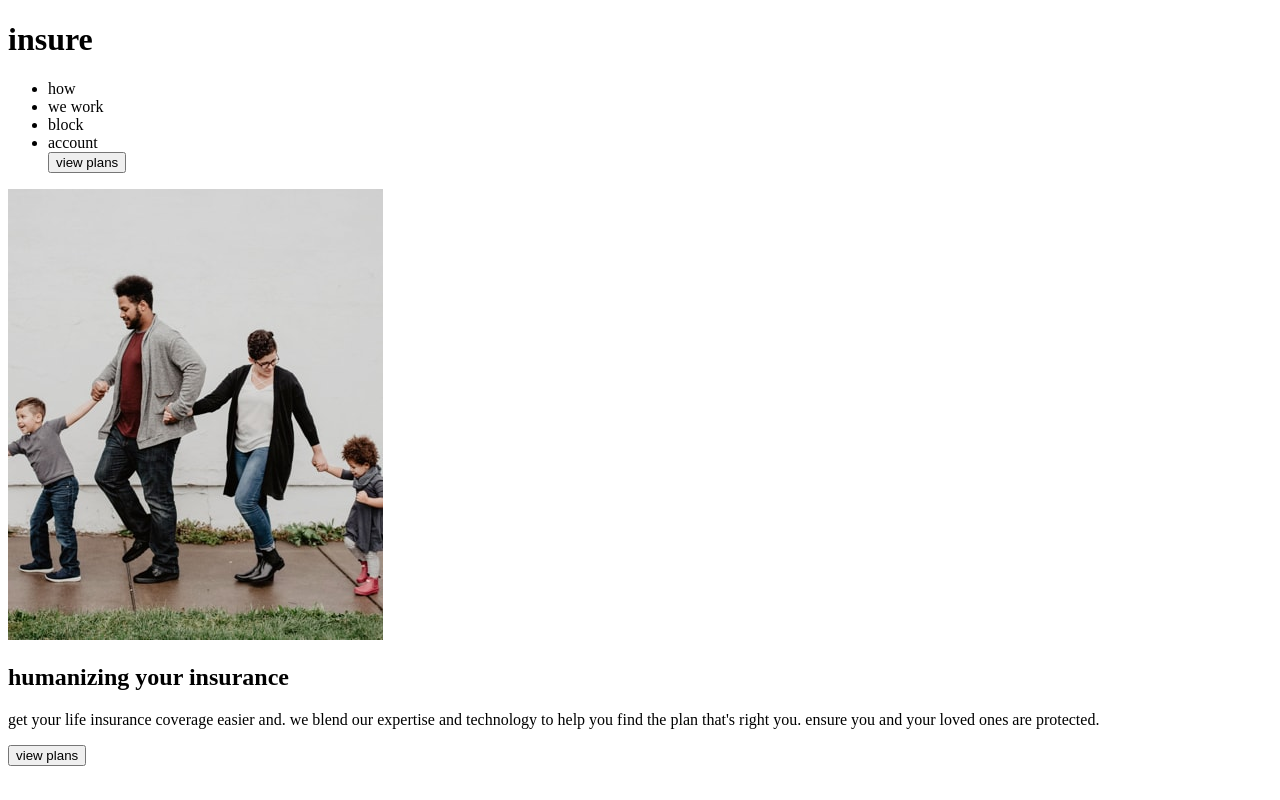
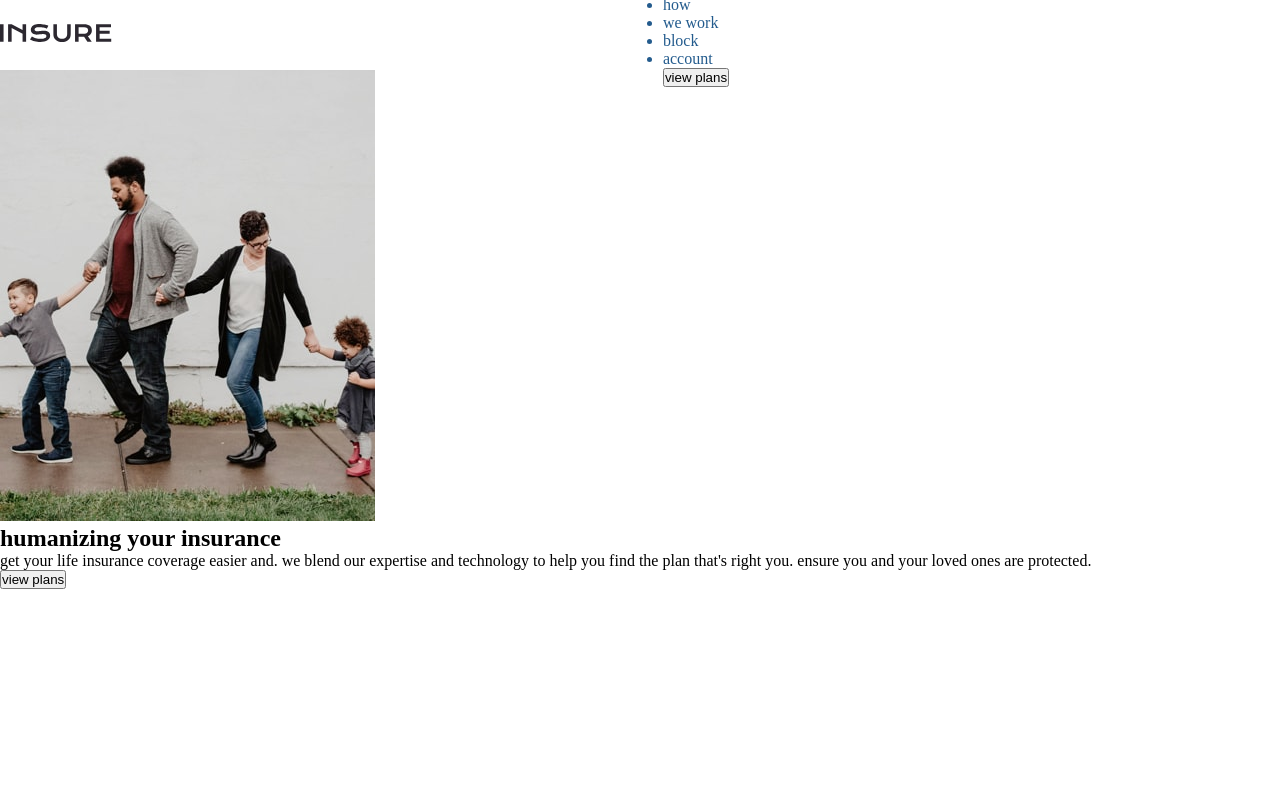
Before and after one commit to wicho37/insure_landing_page-7, a React (Vite) app: page / in a window 1280 px wide. Built offline with nearby package versions, Linux system fonts and the light colour scheme.

Commit message:
se empieza a dar css al header

```diff
--- /dev/null
+++ b/src/App.module.css
@@ -0,0 +1,4 @@
+*{
+    margin: 0;
+    padding: 0%;
+}
--- a/src/App.tsx
+++ b/src/App.tsx
@@ -1,5 +1,6 @@
 import Tittle from "./componenst/header/Header"
 import Seguro from "./componenst/seccion1/Seccion1"
+import style from "./App.module.css"
 
 
 
@@ -8,7 +9,7 @@ import Seguro from "./componenst/seccion1/Seccion1"
 function App() {
 
     return(
-       <div>
+       <div className={style.content}>
         <Tittle />
         <Seguro />
        </div>
--- /dev/null
+++ b/src/componenst/header/Header.module.css
@@ -0,0 +1,15 @@
+.container{
+    background-color:white;
+    height: 70px;
+    display: flex;
+    justify-content: space-between;
+    align-items: center;
+}
+.navbar{
+    margin-top: 13px;
+}
+.item{
+    color: rgb(35, 91, 141);
+    position: relative;
+    text-decoration: none;
+}
--- a/src/componenst/header/Header.tsx
+++ b/src/componenst/header/Header.tsx
@@ -1,22 +1,30 @@
-/* import style from "./Header.module.css" */
+import style from "./Header.module.css"
+import logo from "../../assets/logo.svg"
+
 
 const Tittle = () => {
 
     return(
-        <div /* className={style.header} */>
-            <h1>insure</h1>
-            <nav>
-                <ul>
-                    <li>how </li>
-                    <li>we work</li>
-                    <li>block</li>
-                    <li>account</li>
+        <div className={style.container}>
+            <div className={style.svg}>
+               <a href="#"><img src={logo} alt="logo pagina" /></a>
+            </div>
+            <nav className={style.navbar}>
+                <ul className={style.list}>
+                    <a href="#" className={style.item}><li>how </li></a>
+                    <a href="#" className={style.item}><li>we work</li></a>
+                    <a href="#" className={style.item}><li>block</li></a>
+                    <a href="#" className={style.item}><li>account</li></a>
                     <button>
                          view plans
                     </button>
-
                 </ul>
             </nav>
+            <div className="nav_toggle">
+                <span></span>
+                <span></span>
+                <span></span>
+            </div>
         </div>
     )
 }
```
Also changed, not shown: src/App.css (deleted), src/assets/img_desktop/bg-pattern-footer-desktop.svg (renamed from src/assets/bg-pattern-footer-desktop.svg), src/componenst/seccion1/seccion1.module.css (added), src/componenst/seccion2/Seccion2.module.css (added).
